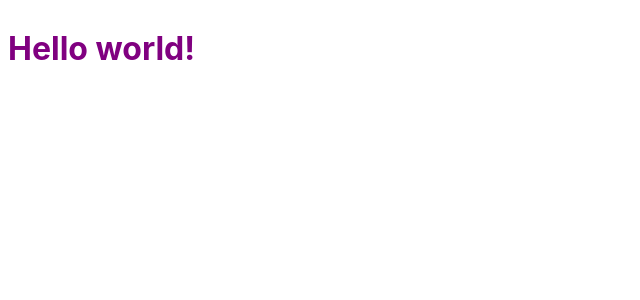
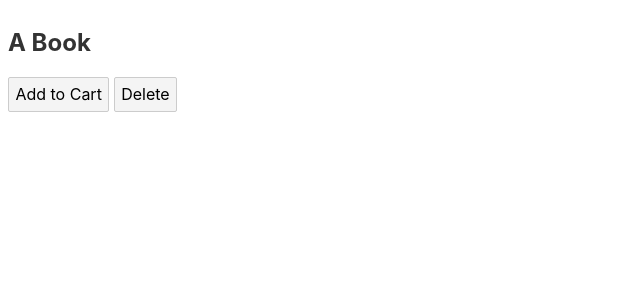
Before and after one commit to bangarangler/EventForwardingSvelte, a Svelte app: page / in a window 1280 px wide. Shown: the top 300 px of the page, without its empty margins (0-640 px from the left). Built offline with nearby package versions, Linux system fonts and the light colour scheme.

Commit message:
Event forwarding

```diff
--- a/src/App.svelte
+++ b/src/App.svelte
@@ -1,11 +1,5 @@
 <script>
-	export let name;
+	import Product from './Product.svelte';
 </script>
 
-<style>
-	h1 {
-		color: purple;
-	}
-</style>
-
-<h1>Hello {name}!</h1>
+<Product productTitle="A Book" on:click={() => alert('Clicked')} />
--- /dev/null
+++ b/src/Product.svelte
@@ -0,0 +1,9 @@
+<script>
+	export let productTitle;
+</script>
+
+<article>
+	<h1>{productTitle}</h1>
+	<button on:click>Add to Cart</button>
+	<button>Delete</button>
+</article>
--- a/src/main.js
+++ b/src/main.js
@@ -2,9 +2,6 @@
 
 const app = new App({
 	target: document.body,
-	props: {
-		name: 'world'
-	}
 });
 
 export default app;
```
Also changed, not shown: 1 other file (tests, documents, lock files or other folders).
